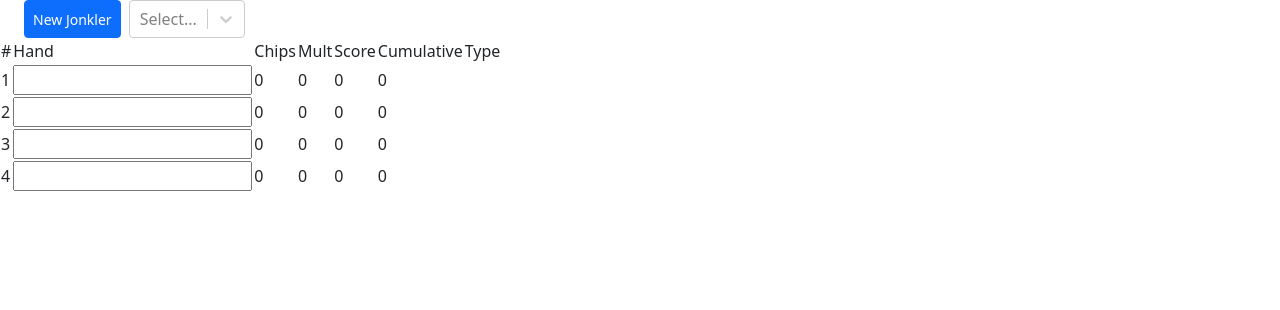
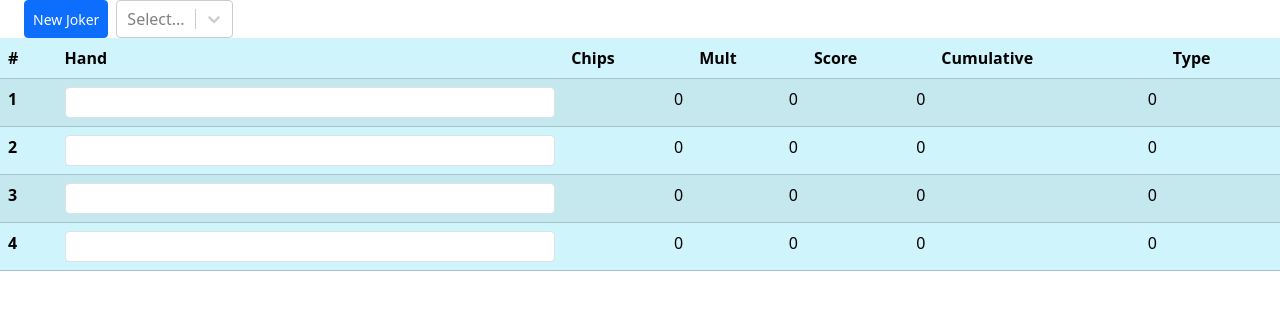
Before and after one commit to CharlesTaylor7/balatro-calculator, a React (Vite) app: page / in a window 1280 px wide. Shown: the top 310 px of the page. Built offline with nearby package versions, Linux system fonts and the light colour scheme.

Commit message:
joker list wip

```diff
--- a/package.json
+++ b/package.json
@@ -16,6 +16,7 @@
     "react": "^19.0.0",
     "react-dom": "^19.0.0",
     "react-select": "^5.10.1",
+    "zod": "^3.24.2",
     "zustand": "^5.0.3"
   },
   "devDependencies": {
--- a/src/JokerList.tsx
+++ b/src/JokerList.tsx
@@ -1,4 +1,4 @@
-import { useRef } from "react";
+import { useId, useRef } from "react";
 import { useAppStore } from "./store";
 import {
   DndContext,
@@ -19,11 +19,7 @@ import {
 } from "@dnd-kit/sortable";
 import { CSS } from "@dnd-kit/utilities";
 
-const Jokers = ["Supernova", "Green Joker", "Ride The Bus"];
-
 export function JokerList() {
-  const inputRef = useRef<HTMLInputElement>(null);
-
   const sensors = useSensors(
     useSensor(PointerSensor, {
       activationConstraint: {
@@ -42,10 +38,6 @@ export function JokerList() {
 
   const { jokers, pushJoker, setJokers } = useAppStore();
 
-  function onClickCreateJoker() {
-    pushJoker(inputRef.current!.value);
-    inputRef.current!.value = "";
-  }
   async function handleDragEnd(event: DragEndEvent) {
     const { active, over } = event;
 
@@ -65,11 +57,11 @@ export function JokerList() {
       <div className="d-flex gap-2">
         <button
           className="btn btn-sm btn-primary nowrap"
-          onClick={onClickCreateJoker}
+          onClick={() => pushJoker(null)}
         >
-          New Jonkler
+          New Joker
         </button>
-        <Select options={Jokers} />
+        <Select />
       </div>
       <DndContext
         sensors={sensors}
@@ -97,6 +89,9 @@ function JokerComponent({ joker }: any) {
     transform: CSS.Transform.toString(transform),
     transition,
   };
+  const chipsId = useId();
+  const multId = useId();
+  const polychromeId = useId();
 
   return (
     <div
@@ -106,8 +101,34 @@ function JokerComponent({ joker }: any) {
       {...listeners}
       className="d-flex align-items-center justify-content-between p-3 bg-white border rounded mb-2"
     >
-      {joker.name}
-      <button onClick={() => deleteJoker(joker.id)}>Remove</button>
+      <label className="form-label">
+        Name
+        <input
+          className="form-control form-control-sm"
+          type="text"
+          value={joker.name}
+        />
+      </label>
+      <label className="form-label" htmlFor={chipsId}>
+        Chips
+        <input id={chipsId} type="number" value={joker.chips} />
+      </label>
+
+      <label htmlFor={multId}>
+        Mult
+        <input id={multId} type="number" value={joker.mult} />
+      </label>
+
+      <label htmlFor={polychromeId}>
+        Polychrome?
+        <input id={polychromeId} type="Checkbox" value={joker.polychrome} />
+      </label>
+      <button
+        className="btn btn-sm btn-danger"
+        onClick={() => deleteJoker(joker.id)}
+      >
+        Remove
+      </button>
     </div>
   );
 }
--- a/src/Rounds.tsx
+++ b/src/Rounds.tsx
@@ -3,32 +3,33 @@ import { useAppStore } from "./store";
 export function Rounds() {
   const { hands, setHand } = useAppStore();
   return (
-    <table>
+    <table className="table table-info table-striped">
       <thead>
         <tr>
-          <td>#</td>
-          <td>Hand</td>
-          <td>Chips</td>
-          <td>Mult</td>
-          <td>Score</td>
-          <td>Cumulative</td>
-          <td>Type</td>
+          <th scope="col">#</th>
+          <th scope="col">Hand</th>
+          <th scope="col">Chips</th>
+          <th scope="col">Mult</th>
+          <th scope="col">Score</th>
+          <th scope="col">Cumulative</th>
+          <th scope="col">Type</th>
         </tr>
       </thead>
       <tbody>
         {hands().map((hand, i) => (
           <tr key={i} className="text-nowrap">
-            <td>{i + 1}</td>
+            <th>{i + 1}</th>
             <td>
               <input
+                className="form-control form-control-sm"
                 value={hand.cards}
                 onChange={(e) => setHand(i, e.target.value)}
               />
             </td>
-            <td>{hand.chips}</td>
-            <td>{hand.mult}</td>
-            <td>{hand.score}</td>
-            <td>{hand.cumulative}</td>
+            <td className="text-end">{hand.chips}</td>
+            <td className="text-end">{hand.mult}</td>
+            <td className="text-end">{hand.score}</td>
+            <td className="text-end">{hand.cumulative}</td>
             <td>{hand.name}</td>
           </tr>
         ))}
--- a/src/calculator.ts
+++ b/src/calculator.ts
@@ -7,8 +7,18 @@ import { groupBy, maxBy, range } from "lodash";
 //
 
 // TYPES
-type Score = { name: HandName | null; chips: number; mult: number };
-export type Joker = { name: string; id: string };
+type Score = { chips: number; mult: number };
+type Scored = Score & { name: HandName | null };
+export type Joker = {
+  // name is nullable, because plenty of jokers either:
+  // have flat scoring: e.x. Jimbo, Gros Michel, etc.
+  // have no scoring but have an edition that makes them score
+  name?: JokerName;
+  id: string;
+  chips: number;
+  mult: number;
+  polychrome: boolean;
+};
 export type JokerId = Joker["id"];
 export type Hand = {
   cards: string;
@@ -19,7 +29,8 @@ export type Hand = {
   name: HandName | null;
 };
 
-type HandName = (typeof HANDS)[number];
+export type HandName = (typeof HANDS)[number];
+export type JokerName = (typeof JOKERS)[number];
 type HandDetails = {
   groups: { rank: Rank; cards: Card[] }[];
   cards: Card[];
@@ -27,9 +38,10 @@ type HandDetails = {
 type Nullish = null | undefined;
 type HandMatcher = (hand: HandDetails) => Card[] | Nullish;
 
-type Rank = (typeof RANKS)[number];
-type Suit = "clubs" | "diamonds" | "hearts" | "spades";
-type ExtendedSuit = Suit | "wild" | "unknown";
+export type Rank = (typeof RANKS)[number];
+export type Suit = "C" | "D" | "H" | "S";
+// W means wild
+export type ExtendedSuit = Suit | "W" | Nullish;
 
 type Card = {
   // order the cards in the hand will score
@@ -44,7 +56,7 @@ type Card = {
 
 // FUNCTIONS
 // ts-nocheck
-function score(hand: string, _jokers: Joker[]): Score {
+function score(hand: string, jokers: Joker[]): Scored {
   const cards = parseHand(hand);
   //  nothing matches an empty hand
   if (cards.length === 0) return { name: null, chips: 0, mult: 0 };
@@ -55,16 +67,21 @@ function score(hand: string, _jokers: Joker[]): Score {
   }));
 
   for (const handName of HANDS) {
-    const scoring = HAND_MATCHERS[handName]({ cards, groups });
+    let scoring = HAND_MATCHERS[handName]({ cards, groups });
     if (scoring == null) continue;
-    const sorted = scoring.sort((a, b) => a.order - b.order);
+
+    // splash uses all the cards in the initial order
+    scoring = jokers.some((j) => j.name === "Splash")
+      ? cards
+      : scoring.toSorted((a, b) => a.order - b.order);
+    console.log("scoring", scoring);
 
     const { chips, mult } = HAND_SCORING[handName];
-    const card_chips = sorted.reduce(
+    const card_chips = scoring.reduce(
       (acc, card) => acc + rankToChips(card.rank),
       chips,
     );
-    const card_mult = sorted.reduce((acc, card) => {
+    const card_mult = scoring.reduce((acc, card) => {
       const mult = acc + card.mult;
       return card.polychrome ? mult * 1.5 : mult;
     }, mult);
@@ -143,7 +160,7 @@ export function scoreRounds(rounds: string[], jokers: Joker[]): Hand[] {
 }
 
 const CARD_REGEX =
-  /(?<rank>[2-9AKQJT])(C(?<chips>\d+))?(M(?<mult>\d+))?(?<polychrome>P)?/;
+  /(?<rank>[2-9AKQJT])(?<suit>[WCDHS])\s+(C(?<chips>\d+))?\s+(M(?<mult>\d+))?\s+(?<polychrome>[P])?/;
 
 export function parseHand(hand: string): Card[] {
   const rawCards = hand.split(",");
@@ -151,12 +168,12 @@ export function parseHand(hand: string): Card[] {
   for (let order = 0; order < rawCards.length; order++) {
     const raw = rawCards[order];
     const match = raw.match(CARD_REGEX);
-    if (!match) return cards;
-    const rank = match!.groups!["rank"] as Rank;
-    const suit = "unknown" as Suit;
-    const chips = match!.groups!["chips"];
-    const mult = match!.groups!["mult"];
-    const polychrome = match!.groups!["polychrome"] === "P";
+    if (!match?.groups) return cards;
+    const rank = match.groups["rank"] as Rank;
+    const suit = match.groups["suit"] as ExtendedSuit;
+    const chips = match.groups["chips"];
+    const mult = match.groups["mult"];
+    const polychrome = match.groups["polychrome"] != null;
     cards.push({
       order,
       rank,
@@ -272,3 +289,49 @@ const HAND_SCORING: Record<HandName, Score> = {
   "flush-five": { chips: 140, mult: 14 },
   "flush-house": { chips: 160, mult: 16 },
 };
+
+// List is intentionally not exhaustive.
+// focused on variable scoring jokers only,
+// flat chips/mult/xmult can be added separately
+const JOKERS = [
+  // scaling mult
+  "Supernova",
+  "Green Joker",
+  "Ride The Bus",
+  // scaling chips,
+  "Runner",
+  "Square Joker",
+  // negative scaling,
+  "Blue Joker",
+  "Ice Cream",
+  "Popcorn",
+  // flat hand based
+  "Sly Joker", // pair: +50 chips
+  "Jolly Joker", // pair: +8 mult
+  "Clever Joker", // two-pair: +80 chips
+  "Mad Joker", // two-pair: +10 mult
+  "Wily Joker", // three-of-a-kind: +100 chips
+  "Zany Joker", // three-of-a-kind: +12 mult
+  "Crafty Joker", // flush: +80 chips
+  "Droll Joker", // flush: +10 mult
+  "Devious Joker", // straight: +100 chips
+  "Crazy Joker", // straight: +12 mult
+  "Half Joker", // <3 cards: +20 mult
+  // per card based
+  "Scholar", // ace: +20 chips, +4 mult
+  "Walkie Talkie", // 10/4: +10 chips, +4 mult
+  "Scary Face", // face: +30 chips
+  "Smiley Joker", // face: +5 mult
+  "Even Steven", // even: +4 mult
+  "Odd Todd", // odd: +31 chips
+  "Greedy Joker", // diamond: +3 mult
+  "Lusty Joker", // heart: +3 mult
+  "Wrathful Joker", // spade: +3 mult
+  "Gluttonous Joker", // club: +3 mult
+  //misc
+  "Hanging Chad",
+  "Photograph",
+  "Misprint",
+  "Hanging Fist",
+  "Splash",
+];
--- a/src/store.ts
+++ b/src/store.ts
@@ -1,6 +1,6 @@
 import { create } from "zustand";
 import { devtools, persist } from "zustand/middleware";
-import type { Joker, JokerId, Hand } from "./calculator";
+import type { Joker, JokerId, Hand, JokerName } from "./calculator";
 import { scoreRounds } from "./calculator";
 
 // TODO:
@@ -13,7 +13,7 @@ export type AppState = {
   jokers: Joker[];
   setJokers: (jokers: Joker[]) => void;
   deleteJoker: (id: JokerId) => void;
-  pushJoker: (name: string) => void;
+  pushJoker: (name: JokerName | null) => void;
   // hand name or exact cards
   rounds: string[];
   hands: () => Hand[];
@@ -31,7 +31,7 @@ export const useAppStore = create<AppState>()(
         // @ts-ignore
         jokers: state.jokers.filter((joker) => joker.id !== id),
       })),
-    pushJoker: (name: string) =>
+    pushJoker: (name: JokerName | null) =>
       set((state: AppState) => ({
         jokers: [...state.jokers, { name, id: newId() }],
       })),
```
Also changed, not shown: 1 other file (tests, documents, lock files or other folders).
